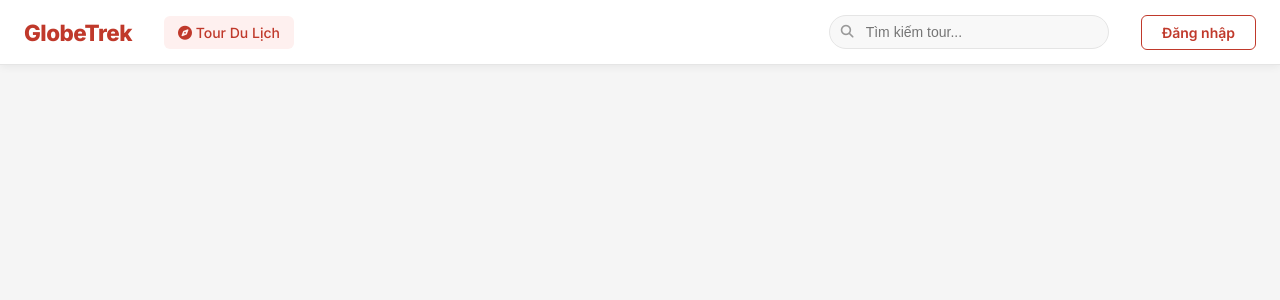
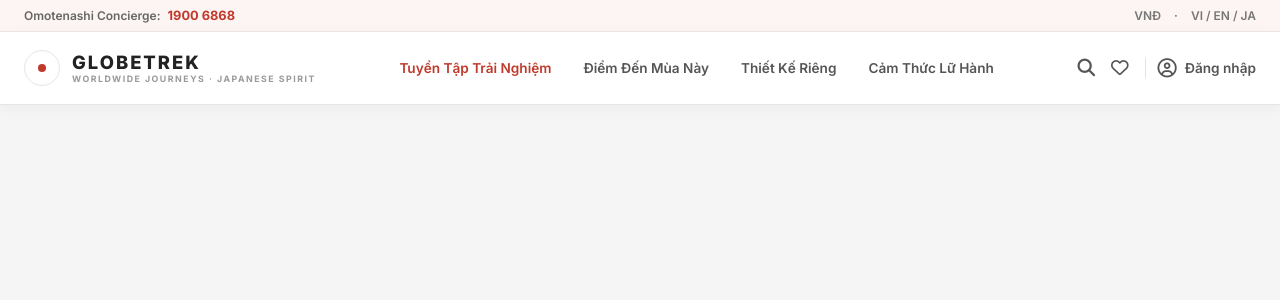
Before and after one commit to MR-WlND/DA1, a PHP site: page /DA1/views/layout/client-header.php in a window 1280 px wide. Shown: the top 300 px of the page. Run offline with PHP 8.4, Linux system fonts and the light colour scheme; some libraries are stand-ins or nearby versions.

Commit message:
refine navbar and hero banner typography to match target design

```diff
--- a/Base/assets/css/client.css
+++ b/Base/assets/css/client.css
@@ -7,6 +7,32 @@
     color: #2d2d2d;
 }
 
+/* ========== TOP BAR ========== */
+.top-bar {
+    background: #fdf5f4;
+    border-bottom: 1px solid #f0e6e5;
+    font-size: 0.75rem;
+    font-weight: 600;
+    color: #666;
+    padding: 8px 24px;
+}
+.top-bar .tb-inner {
+    max-width: 1280px;
+    margin: 0 auto;
+    display: flex;
+    justify-content: space-between;
+    align-items: center;
+}
+.top-bar strong {
+    color: #c0392b;
+    font-size: 0.8rem;
+    margin-left: 4px;
+}
+.top-bar .tb-right span {
+    margin-left: 10px;
+    color: #777;
+}
+
 /* ========== CLIENT NAVBAR ========== */
 .client-navbar {
     background: #fff;
@@ -14,129 +40,120 @@
     position: sticky;
     top: 0;
     z-index: 1000;
-    box-shadow: 0 2px 8px rgba(0,0,0,0.06);
+    box-shadow: 0 4px 16px rgba(0,0,0,0.04);
 }
 
 .client-navbar .nav-inner {
     max-width: 1280px;
     margin: 0 auto;
     padding: 0 24px;
-    height: 64px;
+    height: 72px;
+    display: flex;
+    align-items: center;
+    justify-content: space-between;
+}
+
+.brand-wrap {
+    display: flex;
+    align-items: center;
+    gap: 12px;
+    text-decoration: none;
+}
+.brand-logo {
+    width: 36px;
+    height: 36px;
+    border-radius: 50%;
+    border: 1px solid #e5e5e5;
+    display: flex;
+    align-items: center;
+    justify-content: center;
+}
+.brand-logo .red-dot {
+    width: 8px;
+    height: 8px;
+    background: #c0392b;
+    border-radius: 50%;
+}
+.brand-text {
+    display: flex;
+    flex-direction: column;
+}
+.brand-name {
+    font-size: 1.15rem;
+    font-weight: 800;
+    letter-spacing: 2px;
+    color: #222;
+    line-height: 1.1;
+}
+.brand-sub {
+    font-size: 0.55rem;
+    font-weight: 700;
+    letter-spacing: 1.5px;
+    color: #999;
+}
+
+.client-navbar .nav-links {
     display: flex;
     align-items: center;
     gap: 32px;
 }
 
-.client-navbar .brand {
-    font-size: 1.4rem;
-    font-weight: 800;
-    color: #c0392b;
+.client-navbar .nav-links a {
+    font-size: 0.85rem;
+    font-weight: 600;
+    color: #555;
     text-decoration: none;
-    letter-spacing: -0.5px;
-    white-space: nowrap;
-}
-
-.client-navbar .nav-links {
-    display: flex;
-    align-items: center;
-    gap: 4px;
-    flex: 1;
-}
-
-.client-navbar .nav-links a {
-    padding: 8px 14px;
-    border-radius: 6px;
-    font-size: 0.875rem;
-    font-weight: 500;
-    color: #444;
-    text-decoration: none;
-    transition: background 0.18s, color 0.18s;
-    white-space: nowrap;
+    transition: color 0.18s;
 }
 
 .client-navbar .nav-links a:hover,
 .client-navbar .nav-links a.active {
-    background: #fef0ef;
     color: #c0392b;
-}
-
-.client-navbar .nav-search {
-    flex: 1;
-    max-width: 280px;
-    position: relative;
-}
-
-.client-navbar .nav-search input {
-    width: 100%;
-    padding: 8px 16px 8px 36px;
-    border: 1px solid #e5e5e5;
-    border-radius: 20px;
-    font-size: 0.875rem;
-    background: #f8f8f8;
-    outline: none;
-    transition: border-color 0.2s, background 0.2s;
-}
-
-.client-navbar .nav-search input:focus {
-    border-color: #c0392b;
-    background: #fff;
-}
-
-.client-navbar .nav-search i {
-    position: absolute;
-    left: 12px;
-    top: 50%;
-    transform: translateY(-50%);
-    color: #999;
-    font-size: 0.8rem;
 }
 
 .client-navbar .nav-actions {
     display: flex;
     align-items: center;
-    gap: 10px;
+    gap: 16px;
 }
 
-.client-navbar .btn-login {
-    padding: 8px 20px;
-    border-radius: 6px;
-    font-size: 0.875rem;
-    font-weight: 600;
-    border: 1.5px solid #c0392b;
+.icon-btn {
+    background: none;
+    border: none;
+    font-size: 1.1rem;
+    color: #555;
+    cursor: pointer;
+    transition: color 0.2s;
+}
+.icon-btn:hover {
     color: #c0392b;
-    background: transparent;
-    text-decoration: none;
-    transition: background 0.18s, color 0.18s;
 }
 
-.client-navbar .btn-login:hover {
-    background: #c0392b;
-    color: #fff;
-}
-
-.client-navbar .user-chip {
+.user-profile {
     display: flex;
     align-items: center;
     gap: 8px;
-    padding: 6px 14px;
-    border-radius: 20px;
-    background: #fef0ef;
     font-size: 0.85rem;
     font-weight: 600;
+    color: #555;
+    text-decoration: none;
+    padding-left: 12px;
+    border-left: 1px solid #e5e5e5;
+    transition: color 0.2s;
+}
+.user-profile i {
+    font-size: 1.2rem;
+}
+.user-profile:hover {
     color: #c0392b;
-    text-decoration: none;
-}
-
-.client-navbar .user-chip i {
-    font-size: 1rem;
 }
 
 /* ========== HERO BANNER ========== */
 .hero-banner {
     position: relative;
-    height: 60vh;
-    min-height: 500px;
-    background: linear-gradient(135deg, #1a1a2e 0%, #16213e 40%, #0f3460 100%);
+    height: 65vh;
+    min-height: 550px;
+    background: #101c29;
     overflow: hidden;
     display: flex;
     align-items: center;
--- a/Base/views/layout/client-header.php
+++ b/Base/views/layout/client-header.php
@@ -14,50 +14,59 @@
     <meta name="description" content="GlobeTrek – Nền tảng đặt tour du lịch uy tín, chất lượng cao với hàng trăm hành trình hấp dẫn.">
     <link rel="preconnect" href="https://fonts.googleapis.com">
     <link rel="preconnect" href="https://fonts.gstatic.com" crossorigin>
-    <link href="https://fonts.googleapis.com/css2?family=Inter:wght@400;500;600;700;800&display=swap" rel="stylesheet">
+    <link href="https://fonts.googleapis.com/css2?family=Inter:wght@400;500;600;700;800&family=Playfair+Display:wght@500;600;700&display=swap" rel="stylesheet">
     <link rel="stylesheet" href="https://cdnjs.cloudflare.com/ajax/libs/font-awesome/6.4.0/css/all.min.css">
     <link rel="stylesheet" href="<?= BASE_URL ?>assets/css/client.css">
 </head>
 <body class="client-body">
 
+<!-- TOP BAR -->
+<div class="top-bar">
+    <div class="tb-inner">
+        <div class="tb-left">
+            <span>Omotenashi Concierge: <strong>1900 6868</strong></span>
+        </div>
+        <div class="tb-right">
+            <span>VNĐ</span>
+            <span class="sep">·</span>
+            <span>VI / EN / JA</span>
+        </div>
+    </div>
+</div>
+
 <!-- NAVBAR -->
 <nav class="client-navbar">
     <div class="nav-inner">
-        <a href="<?= BASE_URL ?>?action=public-tours" class="brand">GlobeTrek</a>
+        <a href="<?= BASE_URL ?>?action=public-tours" class="brand-wrap">
+            <div class="brand-logo">
+                <div class="red-dot"></div>
+            </div>
+            <div class="brand-text">
+                <div class="brand-name">GLOBETREK</div>
+                <div class="brand-sub">WORLDWIDE JOURNEYS · JAPANESE SPIRIT</div>
+            </div>
+        </a>
 
         <div class="nav-links">
-            <a href="<?= BASE_URL ?>?action=public-tours" class="<?= $currentAction === 'public-tours' || $currentAction === 'public-detail-tour' ? 'active' : '' ?>">
-                <i class="fas fa-compass me-1"></i> Tour Du Lịch
-            </a>
-            <?php if ($isLoggedIn && $userRole === 'customer'): ?>
-            <a href="<?= BASE_URL ?>?action=my-bookings" class="<?= $currentAction === 'my-bookings' ? 'active' : '' ?>">
-                <i class="fas fa-ticket-alt me-1"></i> Đơn Hàng
-            </a>
-            <a href="<?= BASE_URL ?>?action=request-tour" class="<?= $currentAction === 'request-tour' || $currentAction === 'customer_list' ? 'active' : '' ?>">
-                <i class="fas fa-suitcase me-1"></i> Tour Tùy Chỉnh
-            </a>
-            <a href="<?= BASE_URL ?>?action=my-quotes" class="<?= $currentAction === 'my-quotes' ? 'active' : '' ?>">
-                <i class="fas fa-file-invoice-dollar me-1"></i> Báo Giá
-            </a>
-            <?php endif; ?>
-        </div>
-
-        <div class="nav-search">
-            <i class="fas fa-search"></i>
-            <input type="text" placeholder="Tìm kiếm tour..." id="navSearch">
+            <a href="<?= BASE_URL ?>?action=public-tours" class="active">Tuyển Tập Trải Nghiệm</a>
+            <a href="<?= BASE_URL ?>?action=public-tours">Điểm Đến Mùa Này</a>
+            <a href="<?= BASE_URL ?>?action=request-tour">Thiết Kế Riêng</a>
+            <a href="#">Cảm Thức Lữ Hành</a>
         </div>
 
         <div class="nav-actions">
+            <button class="icon-btn"><i class="fas fa-search"></i></button>
+            <button class="icon-btn"><i class="far fa-heart"></i></button>
             <?php if ($isLoggedIn): ?>
-                <a href="<?= BASE_URL ?>?action=detail-user&id=<?= $_SESSION['user']['id'] ?>" class="user-chip">
-                    <i class="fas fa-user-circle"></i>
+                <a href="<?= BASE_URL ?>?action=detail-user&id=<?= $_SESSION['user']['id'] ?>" class="user-profile">
+                    <i class="far fa-user-circle"></i>
                     <?= htmlspecialchars($userName) ?>
                 </a>
-                <a href="<?= BASE_URL ?>?action=logout" class="btn-login" style="border-color:#ccc; color:#666;">
-                    <i class="fas fa-sign-out-alt"></i>
+            <?php else: ?>
+                <a href="<?= BASE_URL ?>?action=login" class="user-profile">
+                    <i class="far fa-user-circle"></i>
+                    Đăng nhập
                 </a>
-            <?php else: ?>
-                <a href="<?= BASE_URL ?>?action=login" class="btn-login">Đăng nhập</a>
             <?php endif; ?>
         </div>
     </div>
--- a/Base/views/tours/public-list.php
+++ b/Base/views/tours/public-list.php
@@ -14,8 +14,8 @@
             <span class="hero-tag">• HÀNH TRÌNH VƯƠN RA THẾ GIỚI - TRIẾT LÝ OMOTENASHI</span>
         </div>
 
-        <h1>Khám Phá Thế Giới Qua Lăng Kính Tinh Tế<br>Của Người Nhật</h1>
-        <p class="hero-sub">Những chuyến du ngoạn năm châu được chăm chút tĩnh lặng và tỉ mỉ, kết hợp vẻ đẹp kỳ vĩ<br>của thiên nhiên thế giới cùng lòng hiếu khách Omotenashi.</p>
+        <h1>Khám Phá Thế Giới Qua Lăng Kính Tinh Tế Của Người Nhật</h1>
+        <p class="hero-sub">Những chuyến du ngoạn năm châu được chăm chút tĩnh lặng và tỉ mỉ, kết hợp vẻ đẹp kỳ vĩ của thiên nhiên thế giới cùng lòng hiếu khách Omotenashi.</p>
     </div>
 </section>
 
```
Also changed, not shown: other parts of Base/assets/css/client.css (+22 -20 lines).
